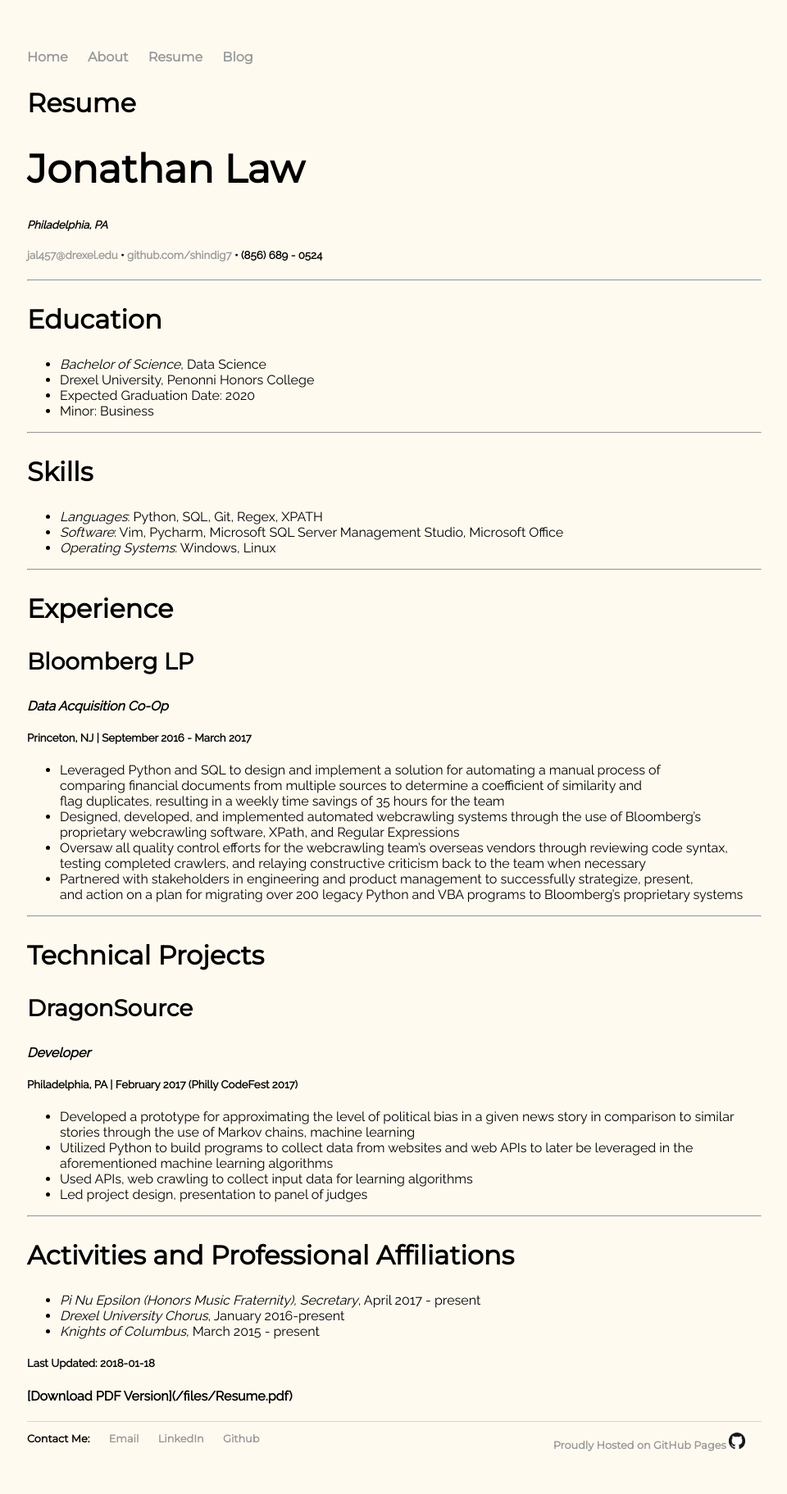
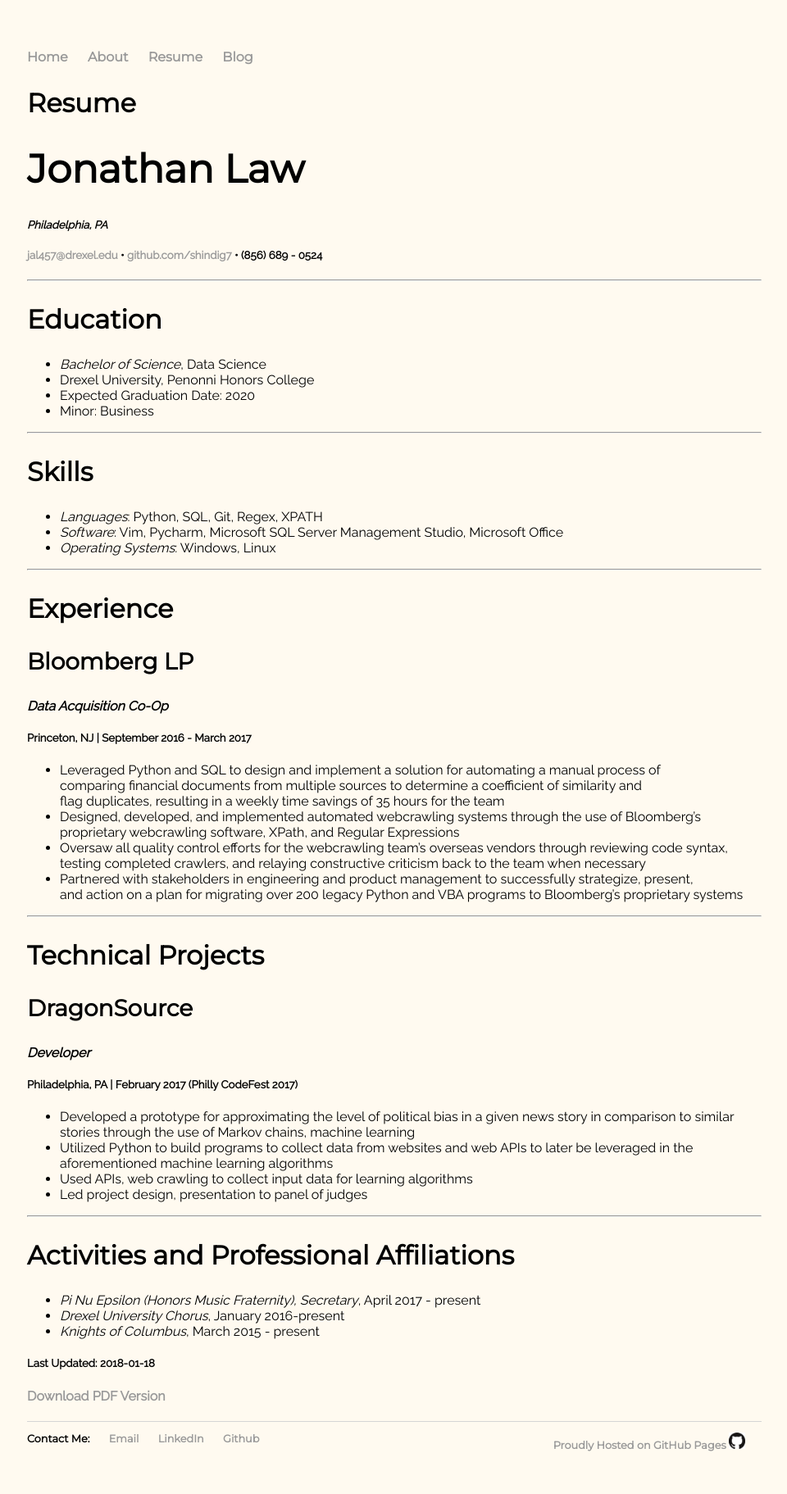
Before and after one commit to shindig7/my-site, a Jekyll site: the page built from resume.md, in a window 1280 px wide. Shown: the whole page at 82% size, without its empty margins (159-1119 px from the left). Built offline with Jekyll 4.4.1, drawn with Linux system fonts in a browser that asks for light colours.

Commit message:
Update resume.md

```diff
--- a/resume.md
+++ b/resume.md
@@ -60,4 +60,4 @@
 
 
 ##### Last Updated: {{ page.date }}
-#### **[Download PDF Version]**(/files/Resume.pdf)
+#### **[Download PDF Version](/files/Resume.pdf)**
```
